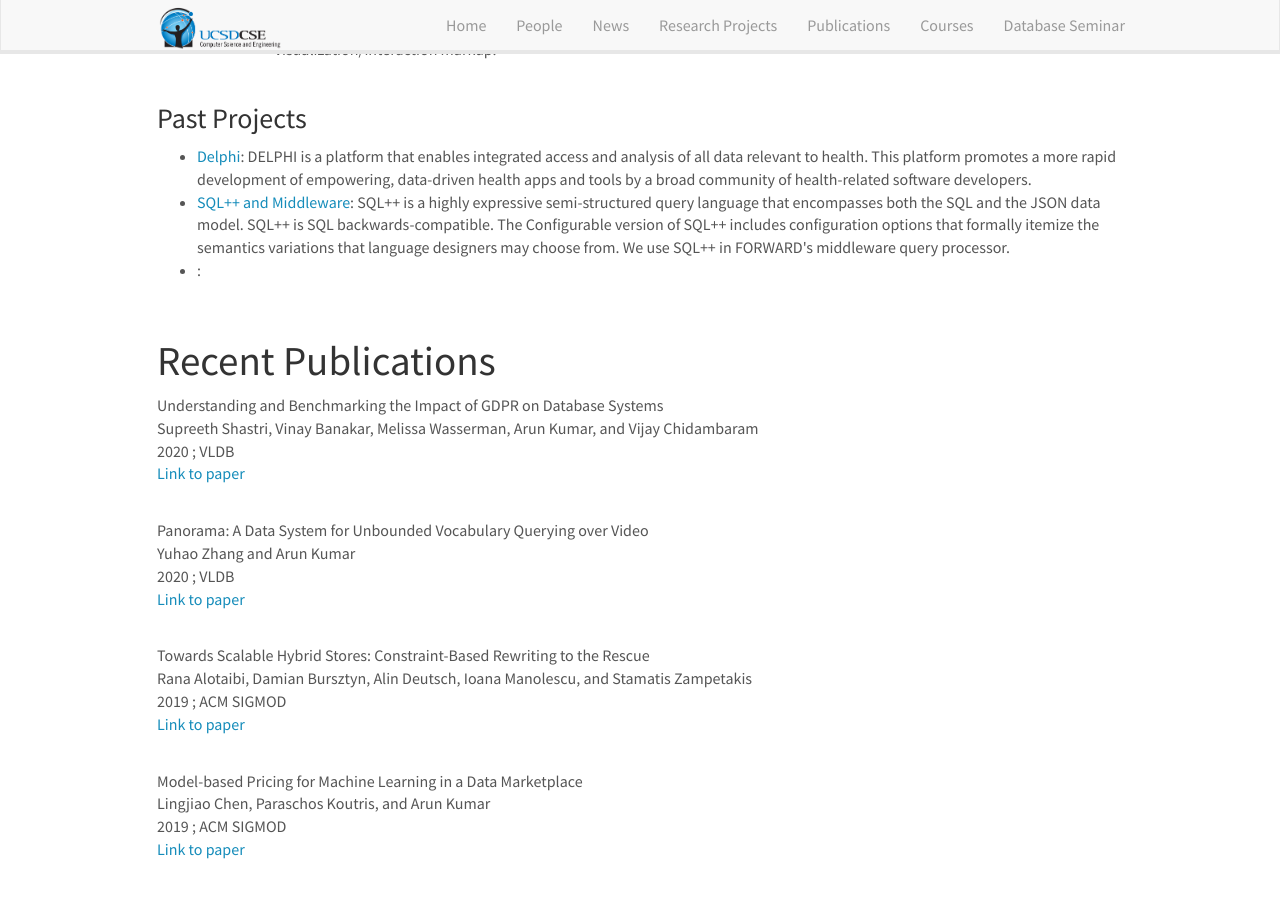
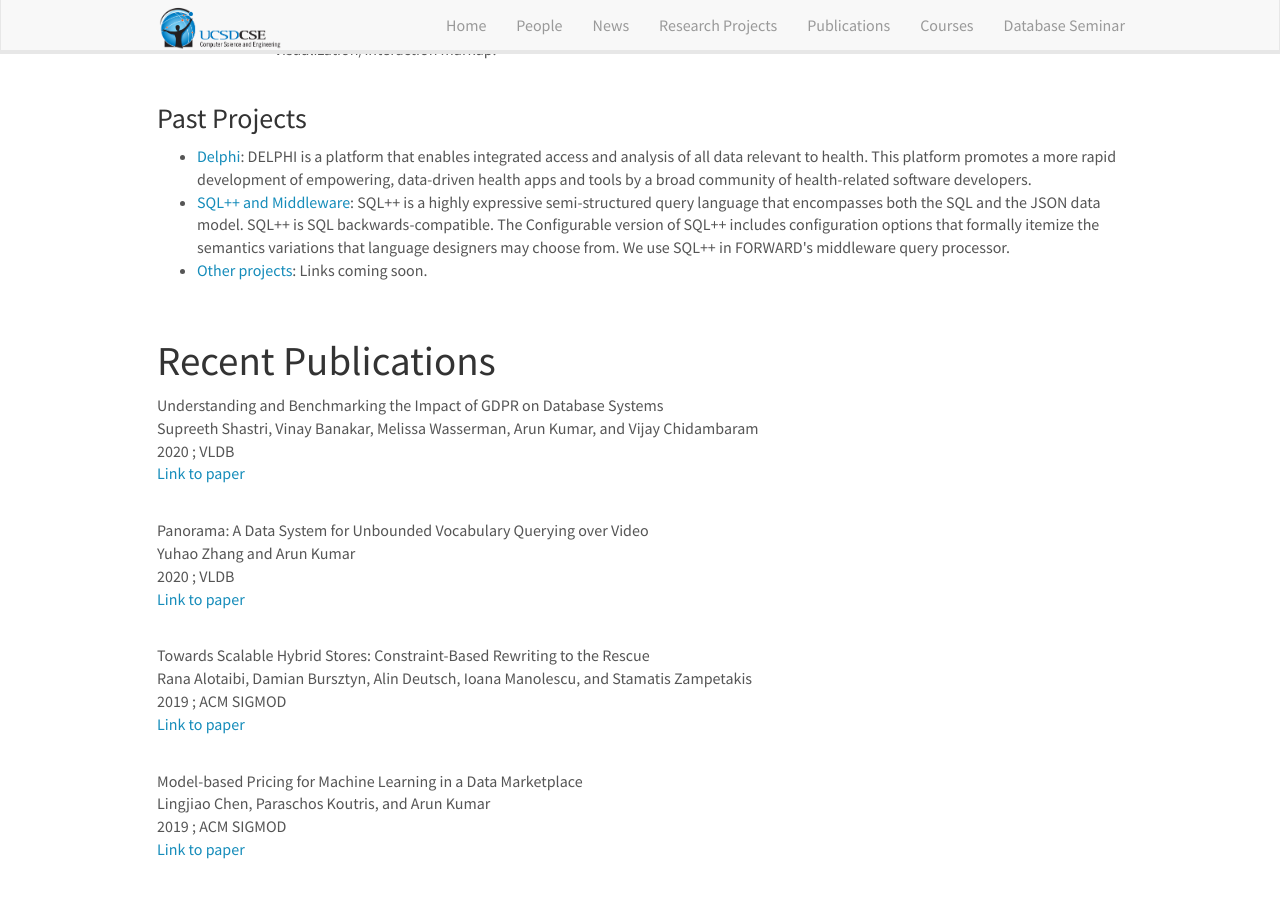
Before and after one commit to dbucsd/dbucsd.github.io, a Jekyll site: the page built from index.md, in a window 1280 px wide and 900 px high, scrolled down 3932 px. Built offline with Jekyll 4.4.1, drawn with Linux system fonts in a browser that asks for light colours; nearby versions of some CDN libraries.

Commit message:
past links

```diff
--- a/_data/past_projects.yml
+++ b/_data/past_projects.yml
@@ -4,4 +4,5 @@
 - name: SQL++ and Middleware
   web: http://forward.ucsd.edu/sqlpp.html
   info: "SQL++ is a highly expressive semi-structured query language that encompasses both the SQL and the JSON data model. SQL++ is SQL backwards-compatible. The Configurable version of SQL++ includes configuration options that formally itemize the semantics variations that language designers may choose from. We use SQL++ in FORWARD's middleware query processor."
-- Links to older projects coming soon.
+- name: Other projects
+  info: Links coming soon.
```
